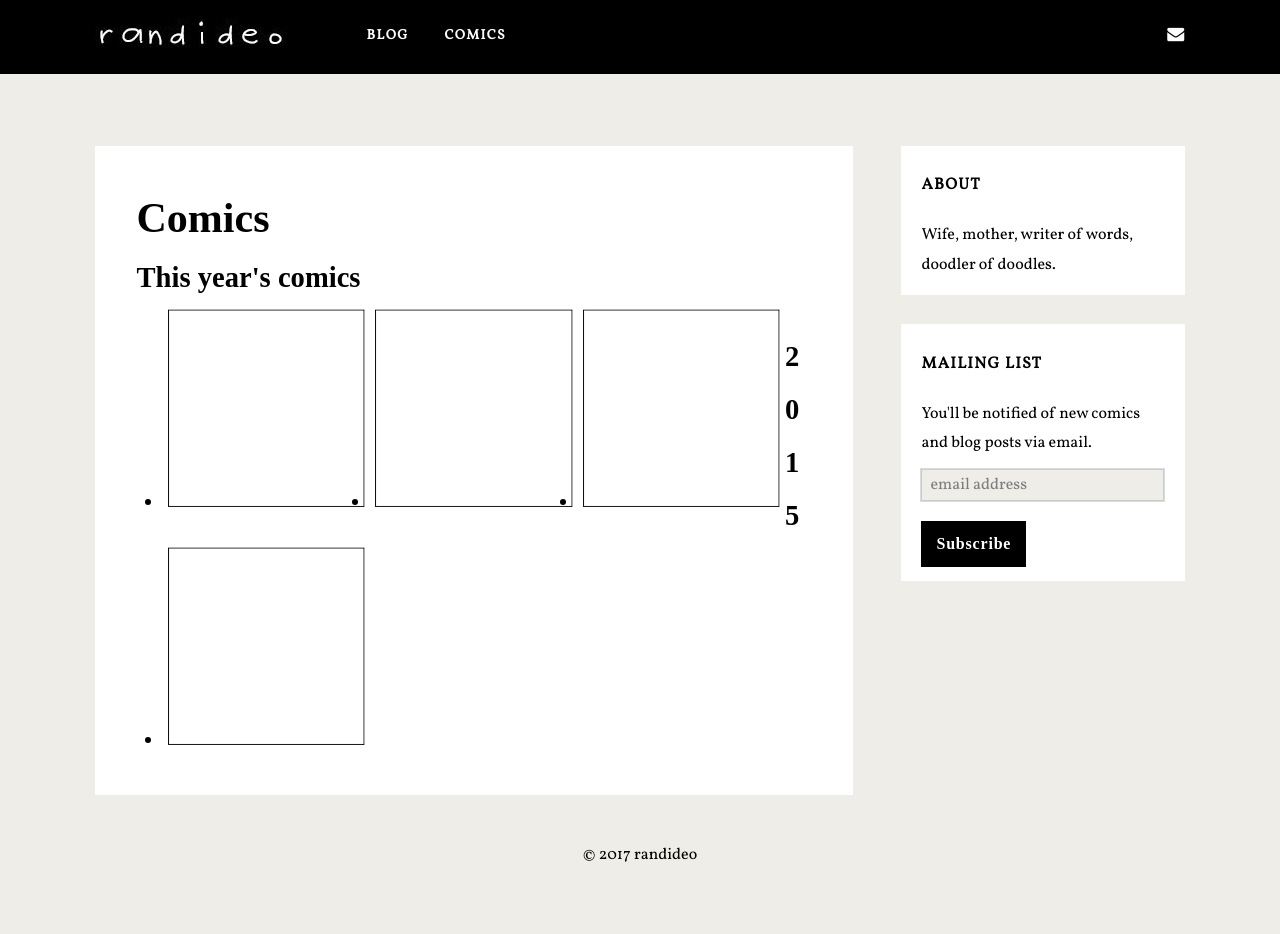
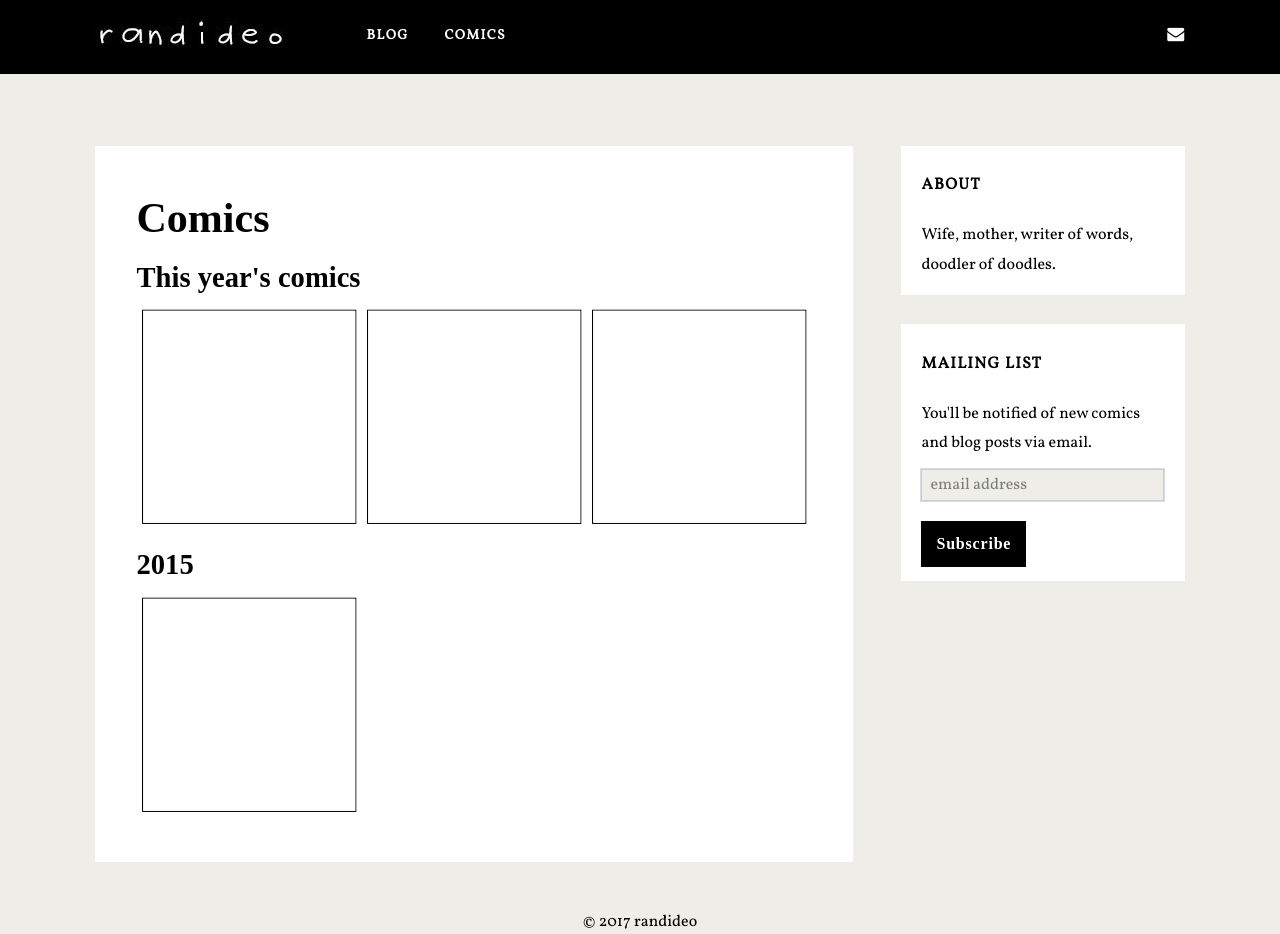
Before and after one commit to randideo/randideo.github.io, a Jekyll site: the page built from comics.html, in a window 1280 px wide. Built offline with Jekyll 4.4.1, drawn with Linux system fonts in a browser that asks for light colours; nearby versions of some CDN libraries; some web fonts are replaced; comment, search, counter and statistics services are not loaded; before the commit the page ends 900 px from its top, so only the background shows below that.

Commit message:
Create comics.html

```diff
--- a/comics.html
+++ b/comics.html
@@ -6,14 +6,14 @@ title:    Comics
   <h3>This year's comics</h3>
   {%for post in site.categories.Comics %}
     {% unless post.next %}
-      <ul class="this">
+      <ul style="list-style: none; margin: 0em;">
     {% else %}
       {% capture year %}{{ post.date | date: '%Y' }} - {% endcapture %}
       {% capture nyear %}{{ post.next.date | date: '%Y' }} - {% endcapture %}
       {% if year != nyear %}
         </ul>
         <h3>{{ post.date | date: '%Y' }}</h3>
-        <ul class="past">
+        <ul style="list-style: none; margin: 0em;">
       {% endif %}
     {% endunless %}
       <li style="float: left; padding: 5px; width: 33.33333333333333%;">  <a href="{{ post.url }}" ><img src="{{ post.thumbnail }}" /></a></li>
```
